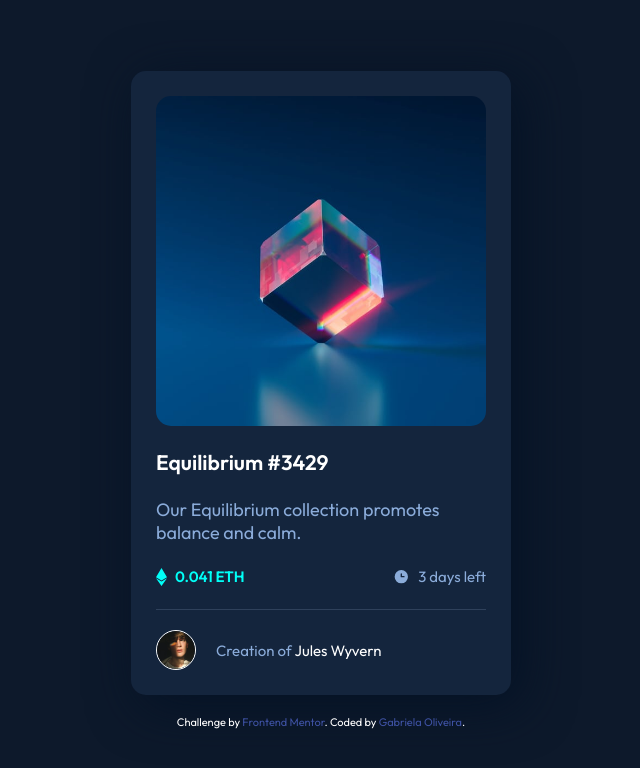
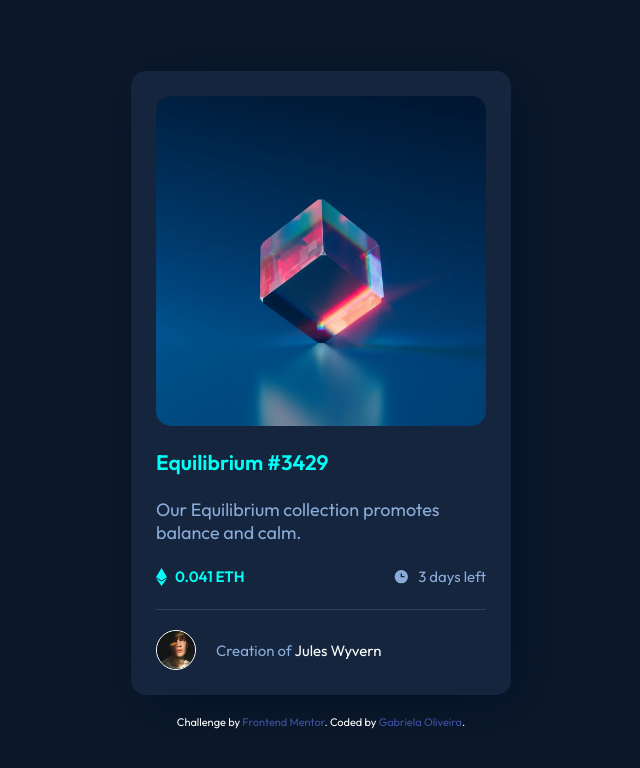
Before and after one commit to hbioliveira/nft-preview-card-component, a plain HTML site: page index.html in a window 1280 px wide. In both pictures the pointer is over the element "Equilibrium #3429". Shown: the whole page, without its empty margins (319-959 px from the left). Drawn offline with Linux system fonts and the light colour scheme.

Commit message:
Links hover added

```diff
--- a/css/style.css
+++ b/css/style.css
@@ -56,7 +56,14 @@ body {
     font-size: 21px;
     margin-bottom: 23px;
     font-weight: 600;
+    transition: .7s;
+    cursor: pointer;
 }
+
+.box h1:hover {
+    color: var(--cyan);
+}
+
 
 .box p {
     font-size: 18px;
@@ -119,6 +126,12 @@ body {
 .created-by h3 span {
     color: var(--white);
     font-size: 15px;
+    transition: .7s;
+    cursor: pointer;
+}
+
+.created-by h3 span:hover {
+    color: var(--cyan);
 }
 
 .attribution {
```
